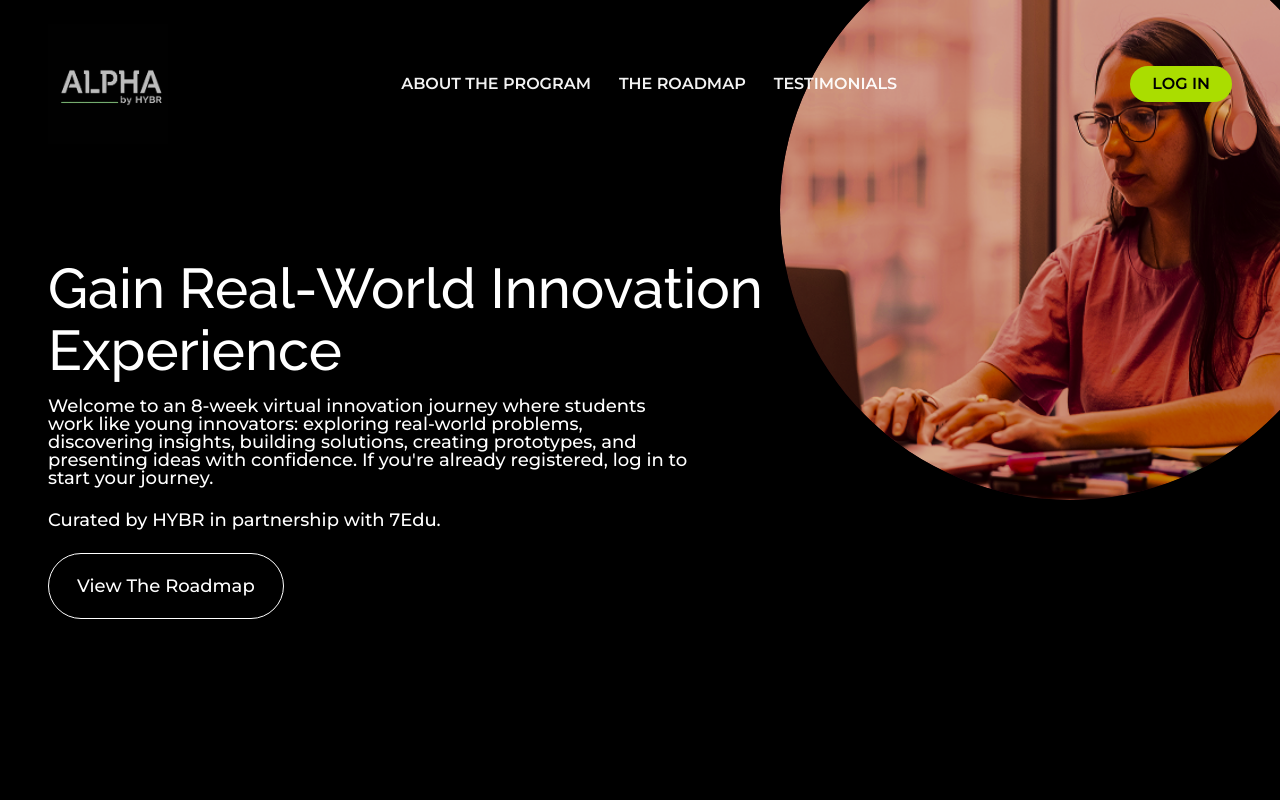
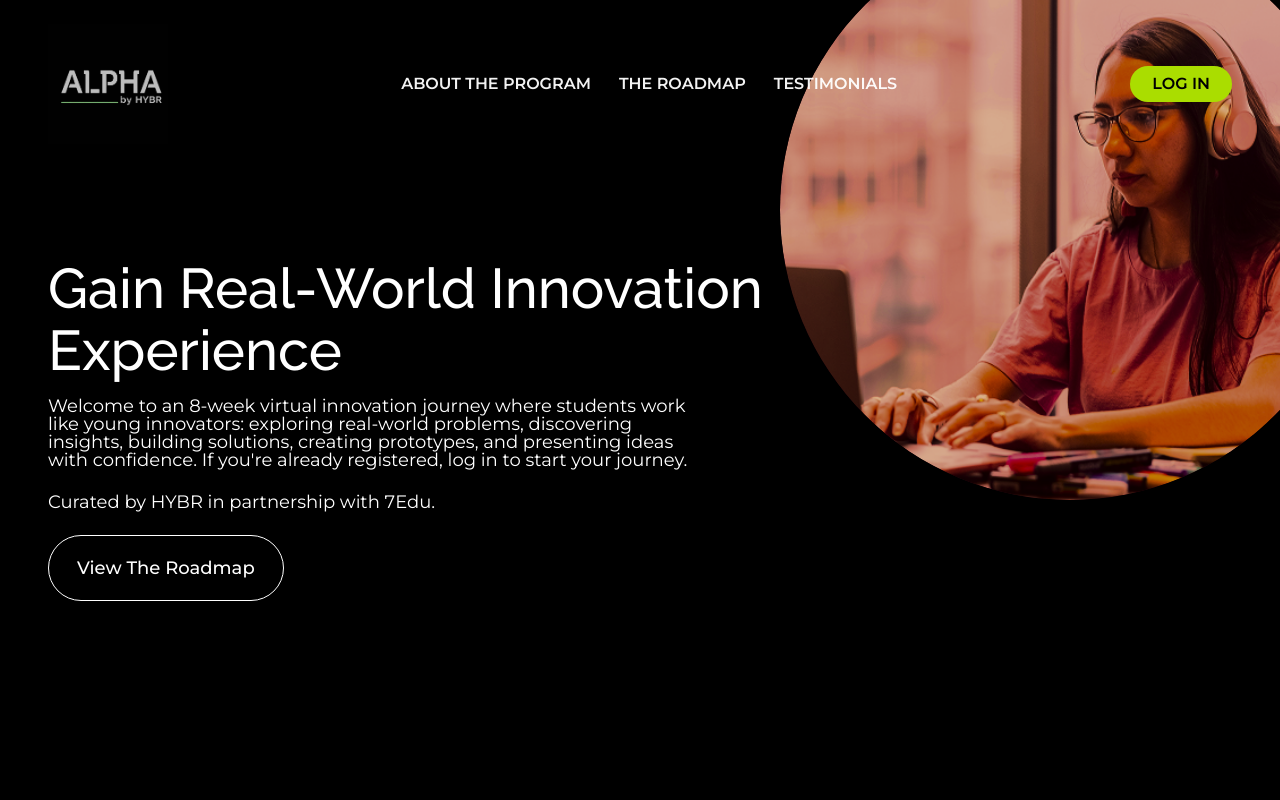
Before and after one commit to brite222/hybr, a React (Vite) app in the folder hybrrrr/: page / in a window 1280 px wide. Shown: the top 800 px of the page. Built offline with nearby package versions, Linux system fonts and the light colour scheme; no server answers.

Commit message:
Env Update

```diff
--- a/hybrrrr/src/styles/desktop.css
+++ b/hybrrrr/src/styles/desktop.css
@@ -477,7 +477,7 @@ nav.nav-scrolled {
 
 .hero-content p {
   font-family: 'Montserrat', sans-serif;
-  font-weight: 500;
+  font-weight: 200;
   font-size: 24px;
   line-height: 1;
   letter-spacing: 0;
```
